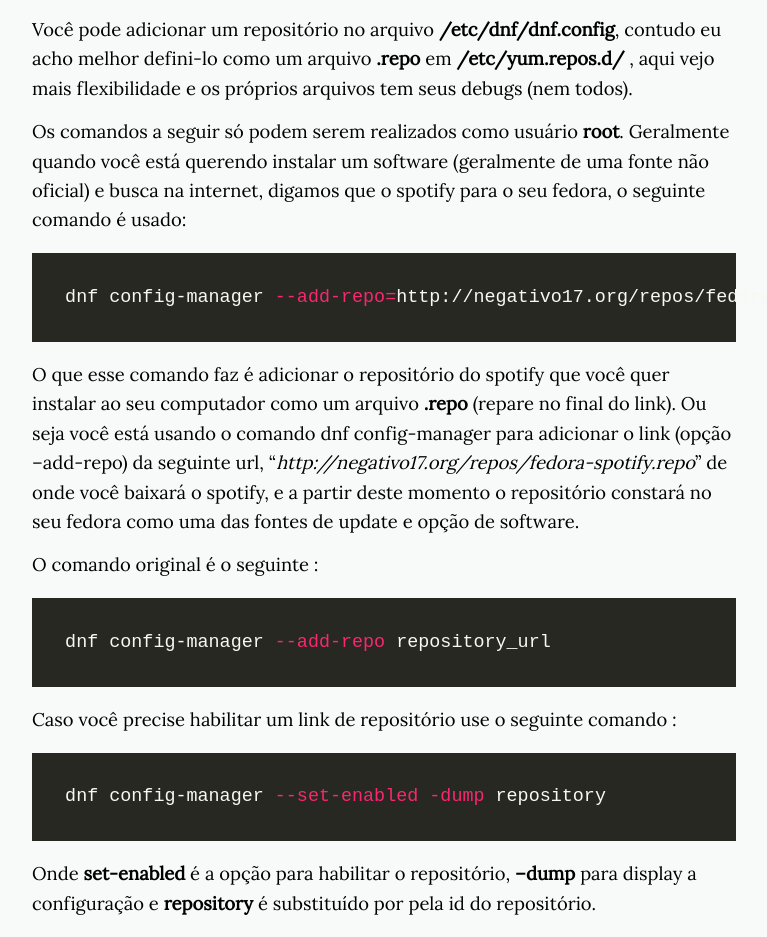
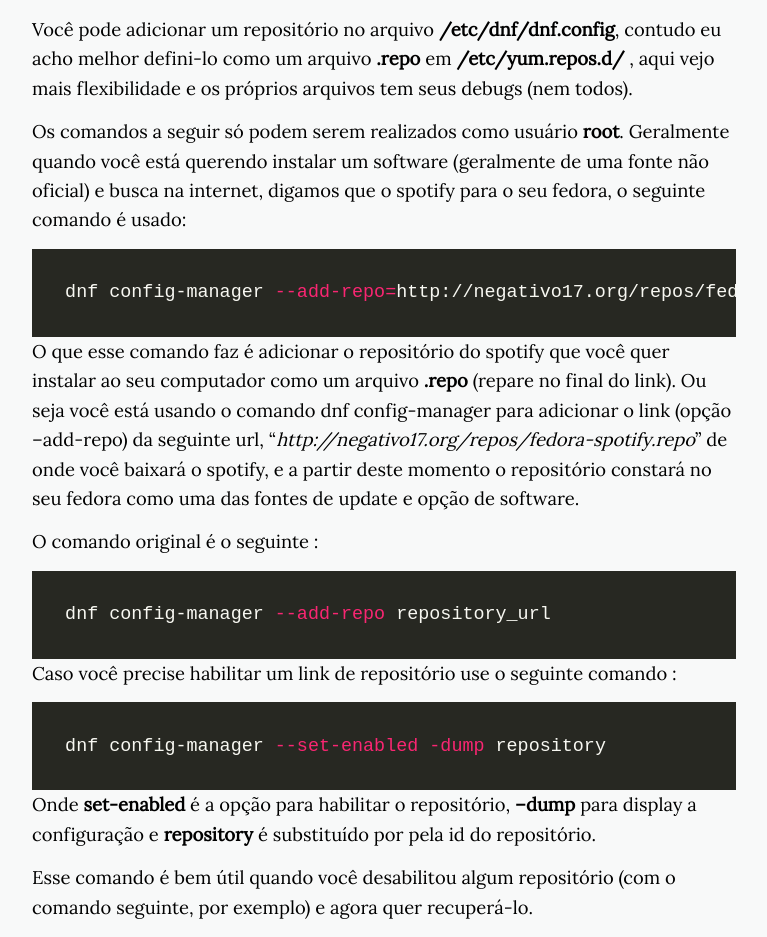
Before and after one commit to Nabucodono5or/Nabucodono5or.github.io, a Jekyll site: the page built from _posts/2018-01-13-comandos-repositorio.markdown, in a window 1280 px wide. Shown: the part 1396-2333 px from the top of the page, without its empty margins (256-1023 px from the left). Built offline with Jekyll 4.4.1, drawn with Linux system fonts in a browser that asks for light colours; nearby versions of some CDN libraries.

Commit message:
teste para as mudanças no highlight

```diff
--- a/assets/css/monokai.css
+++ b/assets/css/monokai.css
@@ -68,3 +68,5 @@
 .highlight .vi { color: #f8f8f2 } /* Name.Variable.Instance */
 .highlight .vm { color: #f8f8f2 } /* Name.Variable.Magic */
 .highlight .il { color: #ae81ff } /* Literal.Number.Integer.Long */
+.highlight { overflow-x: scroll;}
+pre { margin: 0px; }
```
